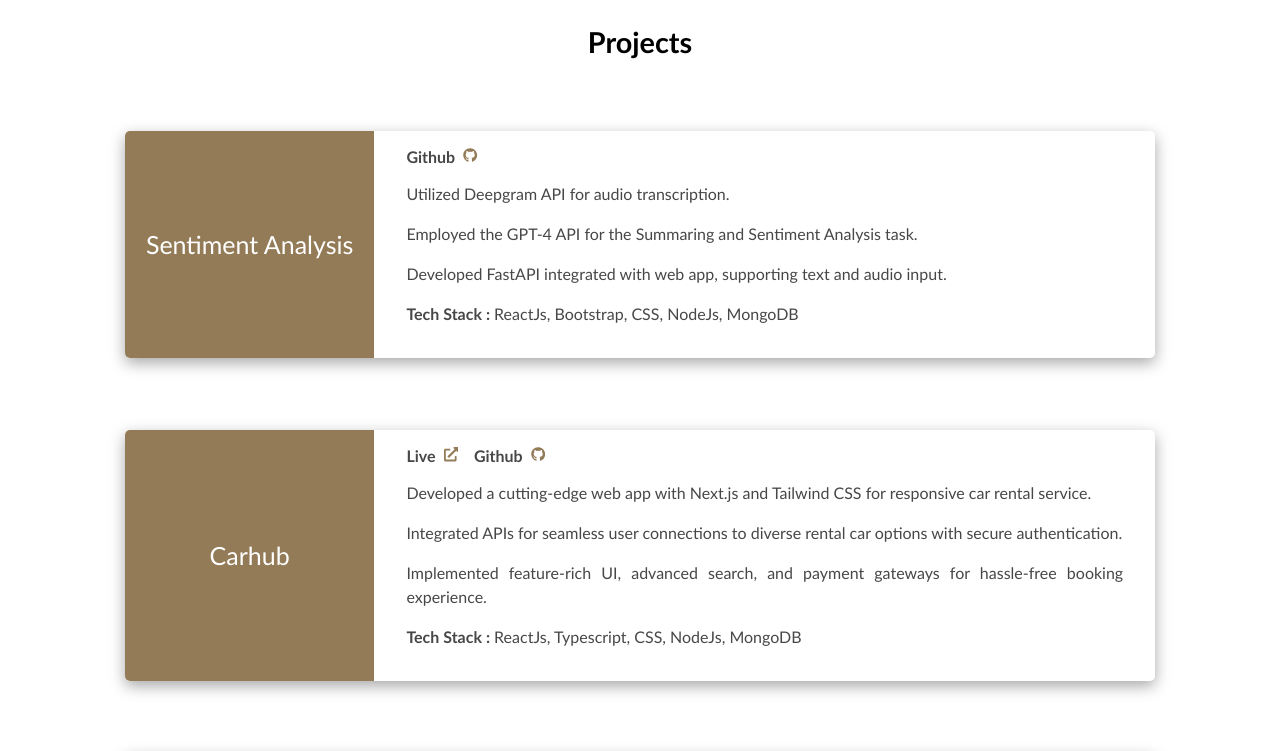
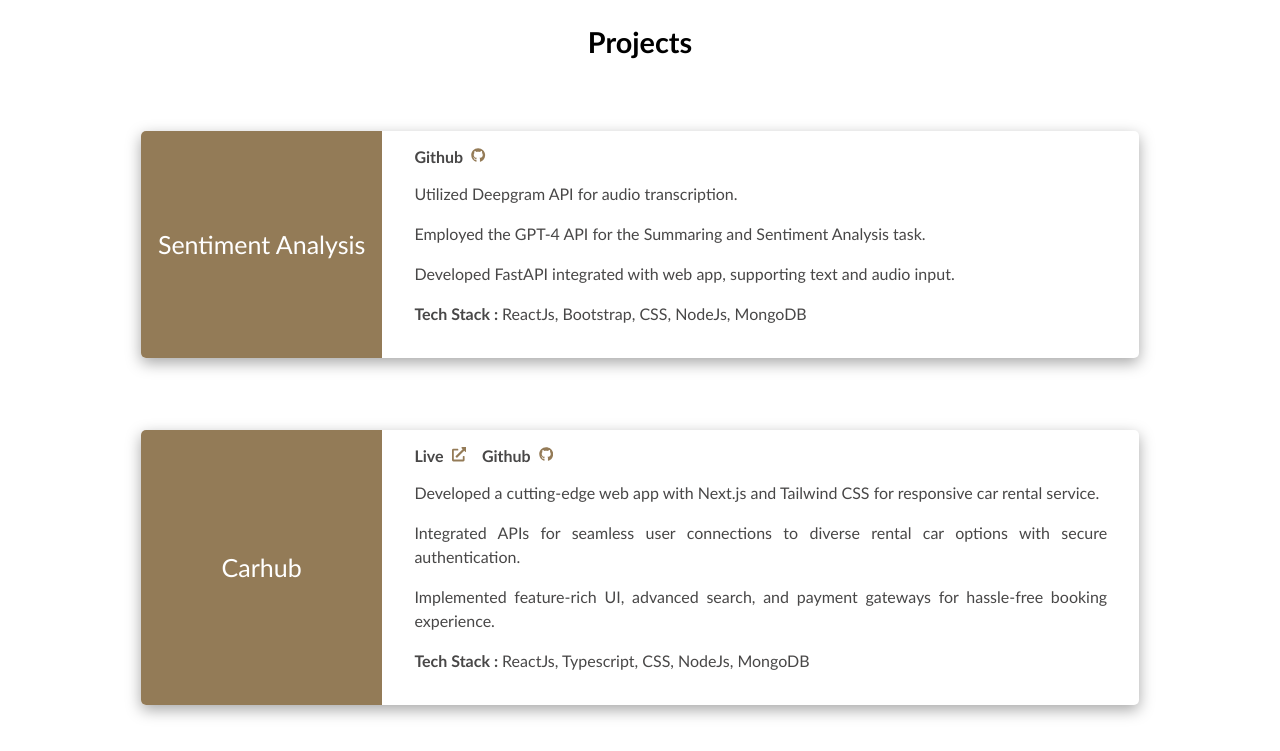
Before and after one commit to kushwahashashank/profile, a React (Create React App) app: page / in a window 1280 px wide. Shown: the part 1560-2311 px from the top of the page. Built offline with nearby package versions, Linux system fonts and the light colour scheme.

Commit message:
adding css to card components

```diff
--- a/src/Components/card.css
+++ b/src/Components/card.css
@@ -12,7 +12,7 @@
   border-radius: 5px;
   box-shadow: rgba(0, 0, 0, 0.35) 0px 5px 15px;
   overflow: hidden;
-  padding: 0rem 2rem 0rem 0rem;
+  /* padding: 0rem 2rem 0rem 0rem; */
 }
 .card-left {
   display: flex;
@@ -26,6 +26,7 @@
   width: 75%;
   padding: 0rem 0rem 2rem 0rem;
   /* background-color: goldenrod; */
+  padding-right: 2rem;
 }
 .animation-left {
   display: flex;
```
